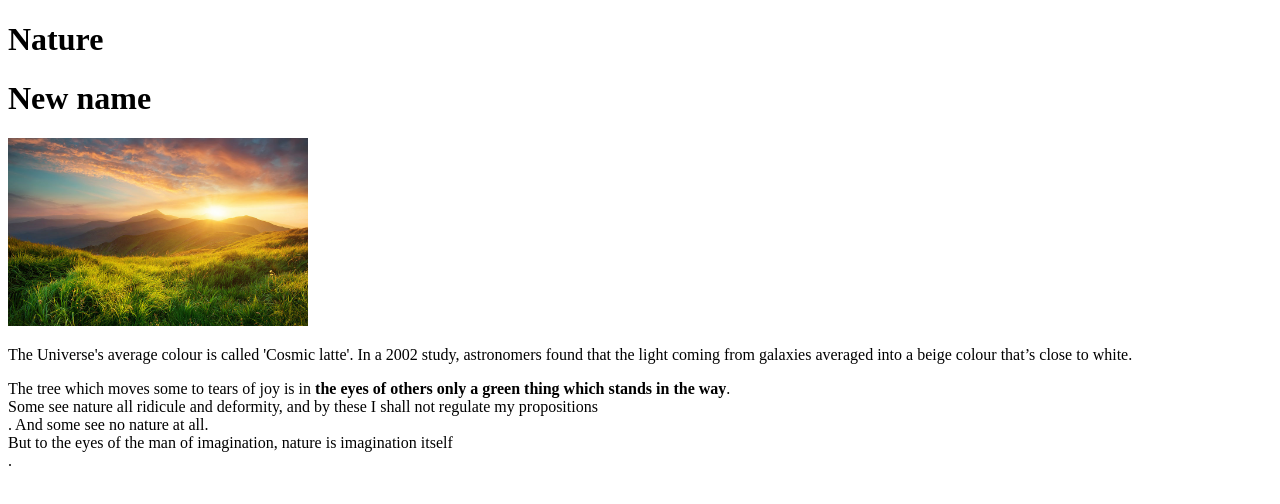
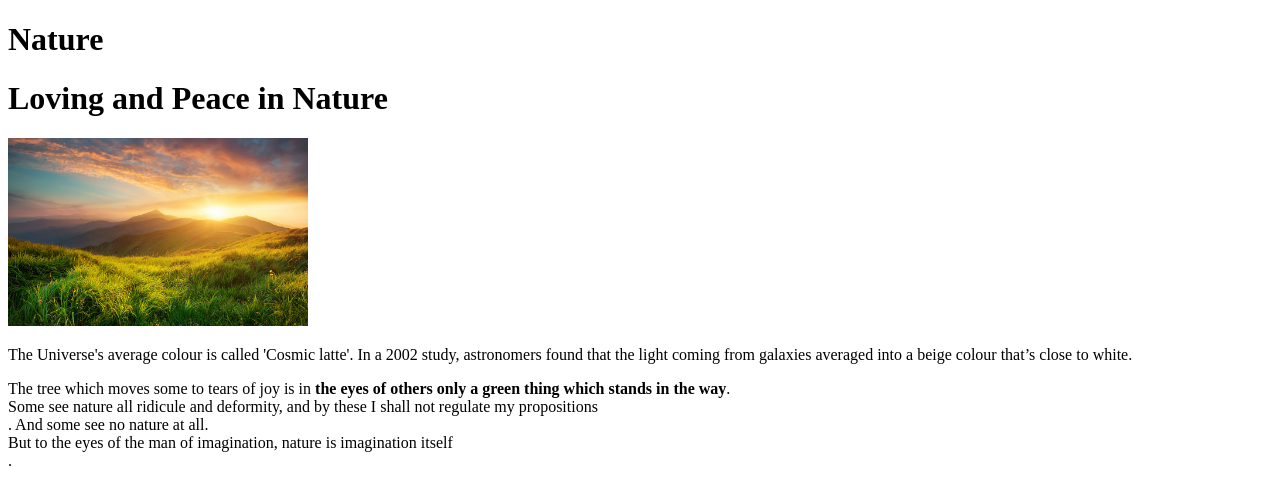
Before and after one commit to saksalen/firstprogram, a plain HTML site: page index.html in a window 1280 px wide. Drawn offline with Linux system fonts and the light colour scheme.

Commit message:
added heading

```diff
--- a/index.html
+++ b/index.html
@@ -7,7 +7,7 @@
 </head>
 <body>
     <h1>Nature</h1>
-    <h1>New name</h1>
+    <h1>Loving and Peace in Nature</h1>
     <img src="profile.jpg" width="300px"/>
     <p>The Universe's average colour is called 'Cosmic latte'. In a 2002 study, astronomers found that the light coming from galaxies averaged into a beige colour that’s close to white.</p>
     <p>The tree which moves some to tears of joy is in<strong> the eyes of others only a green thing which stands in the way</strong>.<br> Some see nature all ridicule and deformity, and by these I shall not regulate my propositions</br>. And some see no nature at all.<br> But to the eyes of the man of imagination, nature is imagination itself</br>.</p>
```
